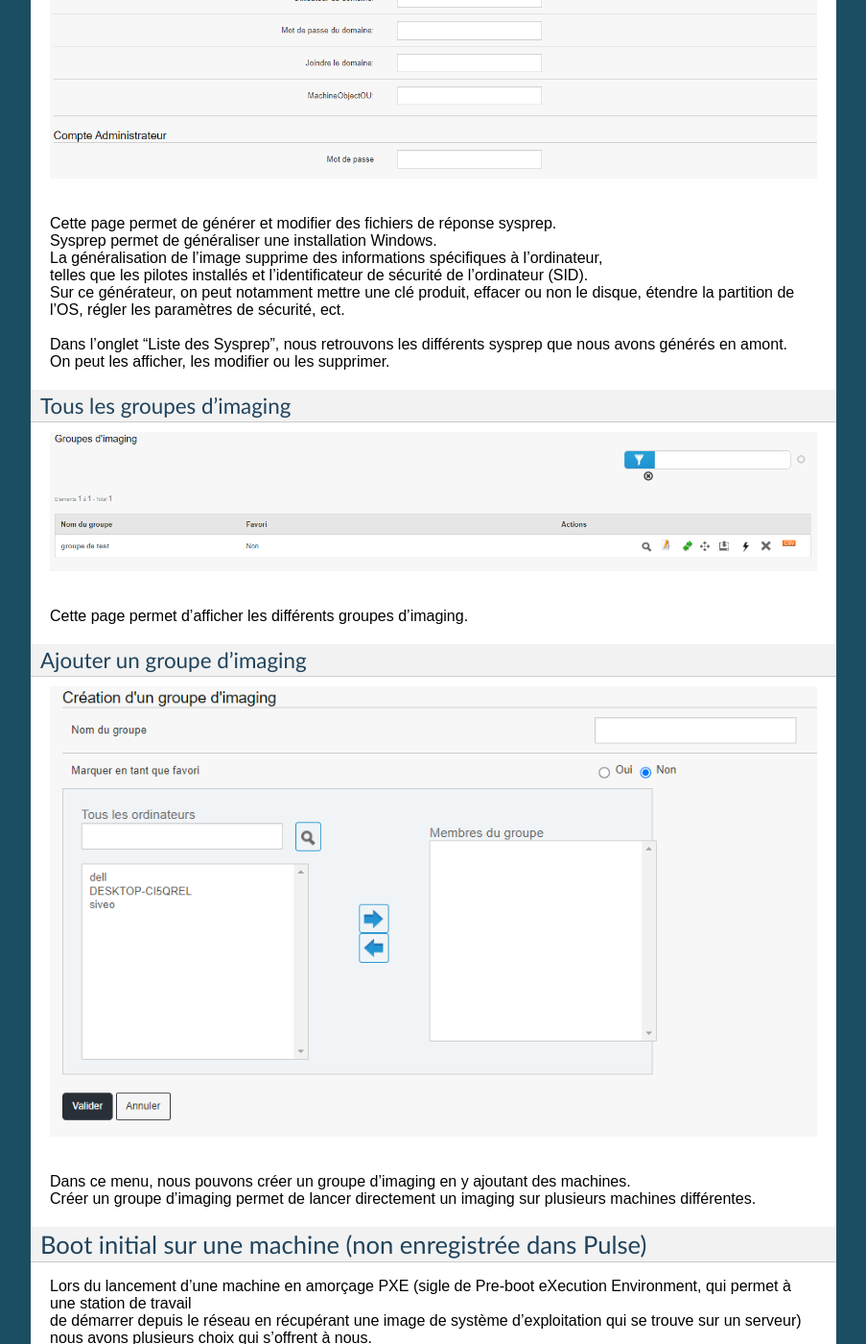
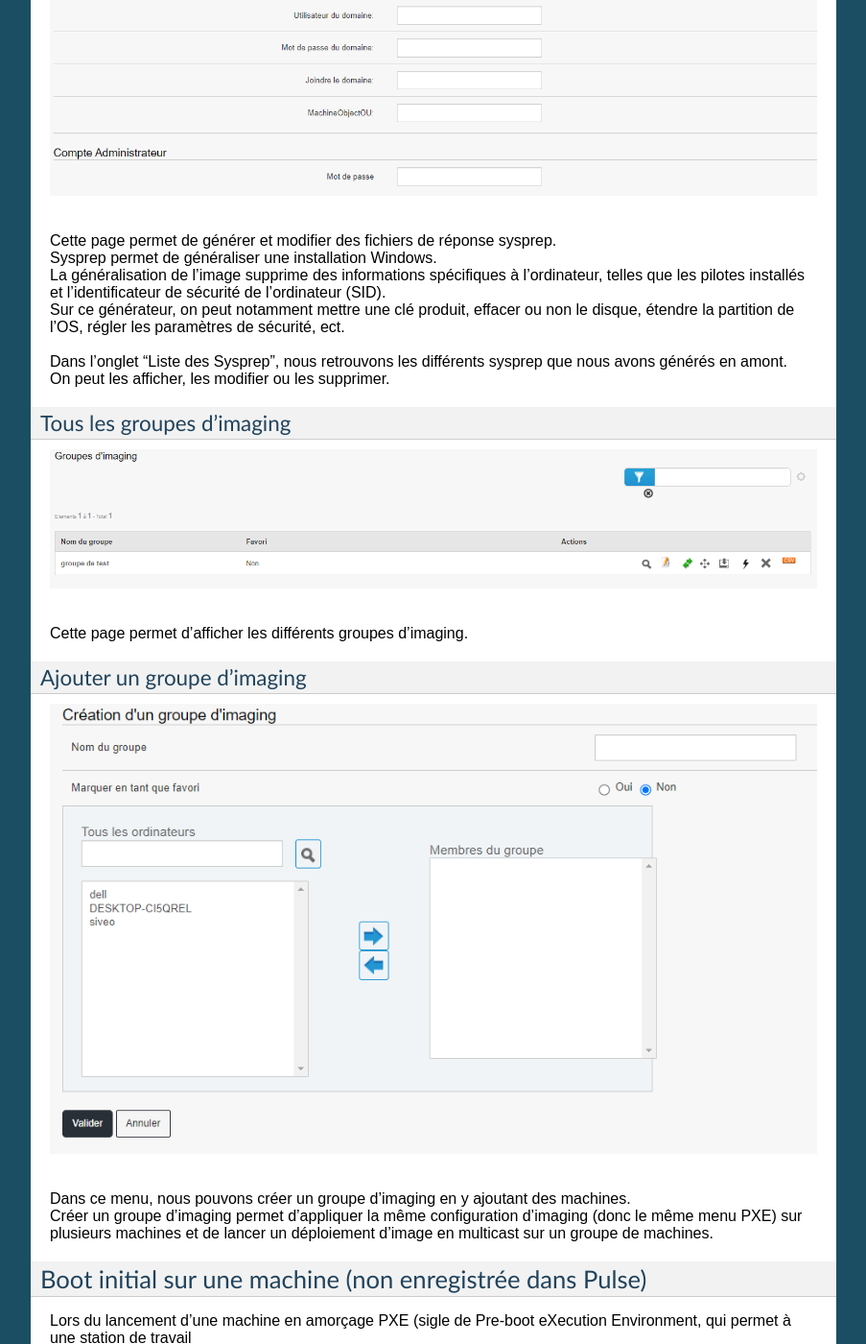
Before and after one commit to pulse-project/pulse-usermanual, a Sphinx documentation site: the page built from docs/imaging/index.rst, in a window 1280 px wide and 1400 px high, scrolled down 5362 px. Shown: the whole window at 96% size, without its empty margins (198-1101 px from the left). Built offline with Sphinx 7.4.7, drawn with Linux system fonts in a browser that asks for light colours; some of the changed text lies outside the part shown.

Commit message:
[manual] Correct typos and bad indentation, also add better explaination of imaging groups

```diff
--- a/docs/imaging/index.rst
+++ b/docs/imaging/index.rst
@@ -13,8 +13,7 @@ Interface
 
 .. image:: images/statutServeur.png
 
-| Cette page permet de connaître l'état du serveur d'imaging, avec notamment espace disque disponible sur le serveur,
-| la charge du serveur ou encore les statistiques entité.
+| Cette page permet de connaître l'état du serveur d'imaging, avec notamment l'espace disque disponible sur le serveur, la charge du serveur ou encore les statistiques entité.
 |
 | Sur la gauche de l'écran, on retrouve un menu comportant différents sous-menus qui composent le menu Imaging :
 
@@ -37,6 +36,7 @@ Gérer les masters
 .. image:: images/gerermasters.png
 
 | Sur ce menu, nous pouvons gérer les masters grâce à différentes actions :
+|
 | **Enlever du menu de démarrage** : Enlève le master du menu de démarrage des machines ;
 | **Créer une ISO bootable** : Permet de créer une ISO du master ;
 | **Editer le master** : Permet d'éditer le master : son libellé, sa description ou encore l'ordre des différentes actions ;
@@ -51,12 +51,13 @@ Gérer les services de démarrage
 
 | Cette section permet de gérer les services présents dans "Pulse Utilities" lors du boot PXE.
 | Pour ajouter un service, il faut cliquer sur l'action "Ajouter le service au menu de démarrage par défaut"
+|
 | Une pop-up apparaît avec différentes options :
-|
 
 .. image:: images/ajoutservice.png
 
 | Il faut sélectionner les options qui nous intéresse et cliquer sur "Valider".
+|
 | Pour retirer un service, il faut cliquer sur l'action "Enlever le service au menu de démarrage par défaut"
 
 Menu de démarrage par défaut
@@ -74,8 +75,7 @@ Scripts de post-imaging
 
 |
 | Les scripts de post-imaging sont les scripts qui seront lancés directement après l'imaging de la machine.
-| On peut par exemple mettre un script qui permet d'éteindre la machine une fois l'imaging effectué, ou encore
-| un script permettant de copier le fichier de réponse sysprep.
+| On peut par exemple mettre un script qui permet d'éteindre la machine une fois l'imaging effectué, ou encore un script permettant de copier le fichier de réponse sysprep.
 
 Configuration de l'imaging
 ---------------------------
@@ -95,8 +95,7 @@ Gestionnaire de fichiers de réponse sysprep
 |
 | Cette page permet de générer et modifier des fichiers de réponse sysprep.
 | Sysprep permet de généraliser une installation Windows.
-| La généralisation de l’image supprime des informations spécifiques à l’ordinateur,
-| telles que les pilotes installés et l’identificateur de sécurité de l’ordinateur (SID).
+| La généralisation de l’image supprime des informations spécifiques à l’ordinateur, telles que les pilotes installés et l’identificateur de sécurité de l’ordinateur (SID).
 | Sur ce générateur, on peut notamment mettre une clé produit, effacer ou non le disque, étendre la partition de l'OS, régler les paramètres de sécurité, ect.
 |
 | Dans l'onglet "Liste des Sysprep", nous retrouvons les différents sysprep que nous avons générés en amont.
@@ -117,7 +116,7 @@ Ajouter un groupe d'imaging
 
 |
 | Dans ce menu, nous pouvons créer un groupe d'imaging en y ajoutant des machines.
-| Créer un groupe d'imaging permet de lancer directement un imaging sur plusieurs machines différentes.
+| Créer un groupe d'imaging permet d'appliquer la même configuration d'imaging (donc le même menu PXE) sur plusieurs machines et de lancer un déploiement d'image en multicast sur un groupe de machines.
 
 
 Boot initial sur une machine (non enregistrée dans Pulse)
```
